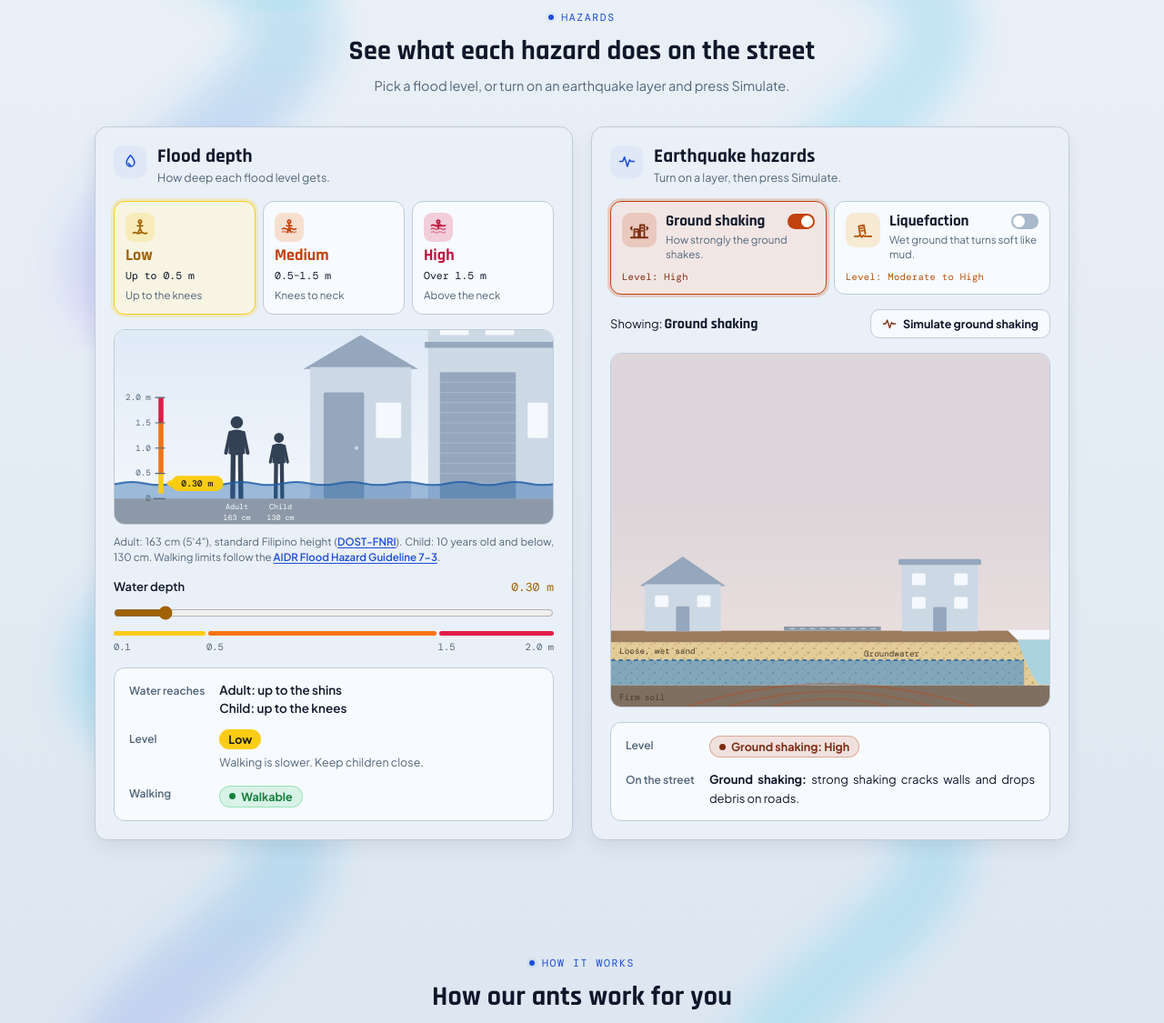
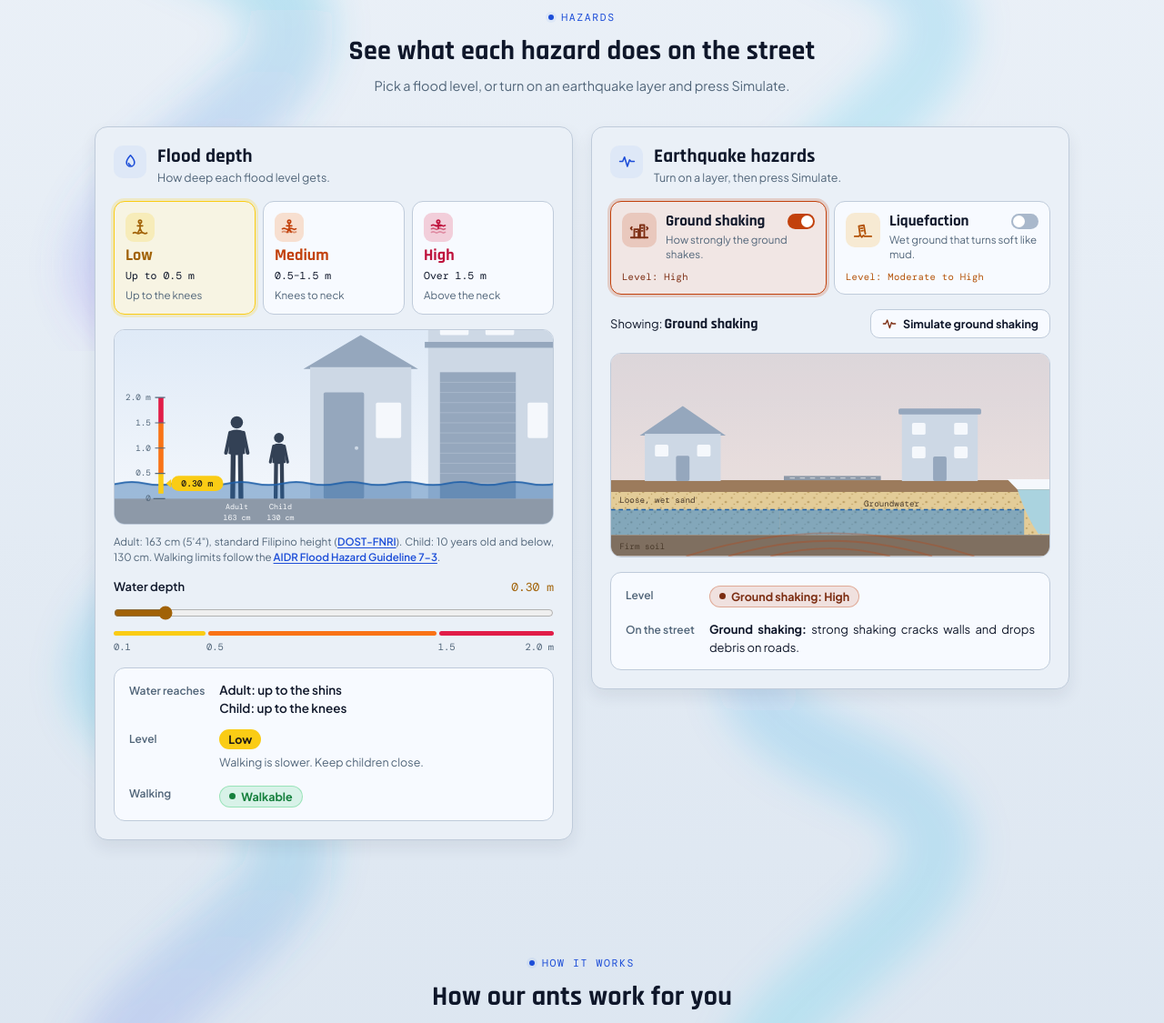
Before and after one commit to Potatoish/Disaster-route-sim, a Flask app: page / in a window 1280 px wide. Shown: the part 1142-2267 px from the top of the page at 91% size. Run offline with Flask 3, Linux system fonts and the light colour scheme.

Commit message:
Earthquake scene back to its own size, no stretched sky

```diff
--- a/Frontend/static/home.css
+++ b/Frontend/static/home.css
@@ -609,23 +609,10 @@ body.dark .hz-section{
   --safe-ink:#4ade80; --risk-ink:#fbbf24; --elim-ink:#f87171;
 }
 .hz-section p{ margin:0; }
+/* Each card keeps its own height: stretching the shorter earthquake card
+   only moved the flood card's extra height into empty space inside it. */
 .hz-grid{ display:grid; gap:20px; align-items:start; }
-/* Side by side, the two cards share one height and the earthquake readout
-   sits at the bottom, level with the flood one. The cross-section takes up
-   the flood card's extra height as more sky: its frame grows (never below
-   the drawing's own proportions), the SVG fills it with the drawing pinned to
-   the bottom (xMidYMax), and the sky rects drawn above y = 0 in home.html
-   fill the space, in the same colors and tint as the sky below. */
-@media (min-width:1000px){
-  .hz-grid{ grid-template-columns:1fr 1fr; align-items:stretch; }
-  #hzQuake{ display:flex; flex-direction:column; }
-  #hzQuake .hz-stack{ flex:1; grid-template-rows:1fr; }
-  /* The spacer holds the drawing's 520:240 shape as a minimum (padding % is
-     of the width); aspect-ratio would stop the frame stretching taller. */
-  #hzQuake .hz-scene{ position:relative; }
-  #hzQuake .hz-scene::before{ content:""; display:block; padding-top:calc(240 / 520 * 100%); }
-  #hzQuake .hz-scene svg{ position:absolute; inset:0; height:100%; }
-}
+@media (min-width:1000px){ .hz-grid{ grid-template-columns:1fr 1fr; } }
 
 .hz-module{
   min-width:0; background:var(--surface); border:1px solid var(--border); border-radius:14px;
--- a/Frontend/templates/home.html
+++ b/Frontend/templates/home.html
@@ -290,7 +290,7 @@
 
         <div class="hz-stack">
           <div class="hz-scene">
-            <svg class="hz-cross gs-on" id="hzCross" viewBox="0 0 520 240" preserveAspectRatio="xMidYMax meet" role="img" aria-labelledby="hzCrossLabel">
+            <svg class="hz-cross gs-on" id="hzCross" viewBox="0 0 520 240" role="img" aria-labelledby="hzCrossLabel">
               <title id="hzCrossLabel">Street built on loose, wet sand beside a river, shown with the ground cut away</title>
               <defs>
                 <linearGradient id="hzCrossSky" x1="0" y1="0" x2="0" y2="1">
@@ -306,12 +306,8 @@
                   <circle cx="6" cy="10.5" r=".8" style="fill: var(--sand-grain)"/>
                 </pattern>
               </defs>
-              {# Sky above the frame: shown only when the card is taller than
-                 the drawing (home.css, side-by-side cards), where the drawing
-                 sits at the bottom and these fill the space above it. #}
-              <rect y="-600" width="520" height="602" style="fill: var(--sky-top)"/>
               <rect width="520" height="240" fill="url(#hzCrossSky)"/>
-              <rect class="gs-wash" y="-600" width="520" height="750" style="fill: var(--gs)"/>
+              <rect class="gs-wash" width="520" height="150" style="fill: var(--gs)"/>
               <g class="cross-shake">
                 <rect y="150" width="520" height="14" style="fill: var(--soil-top)"/>
                 <rect y="164" width="520" height="51" style="fill: var(--sand)"/>
```
